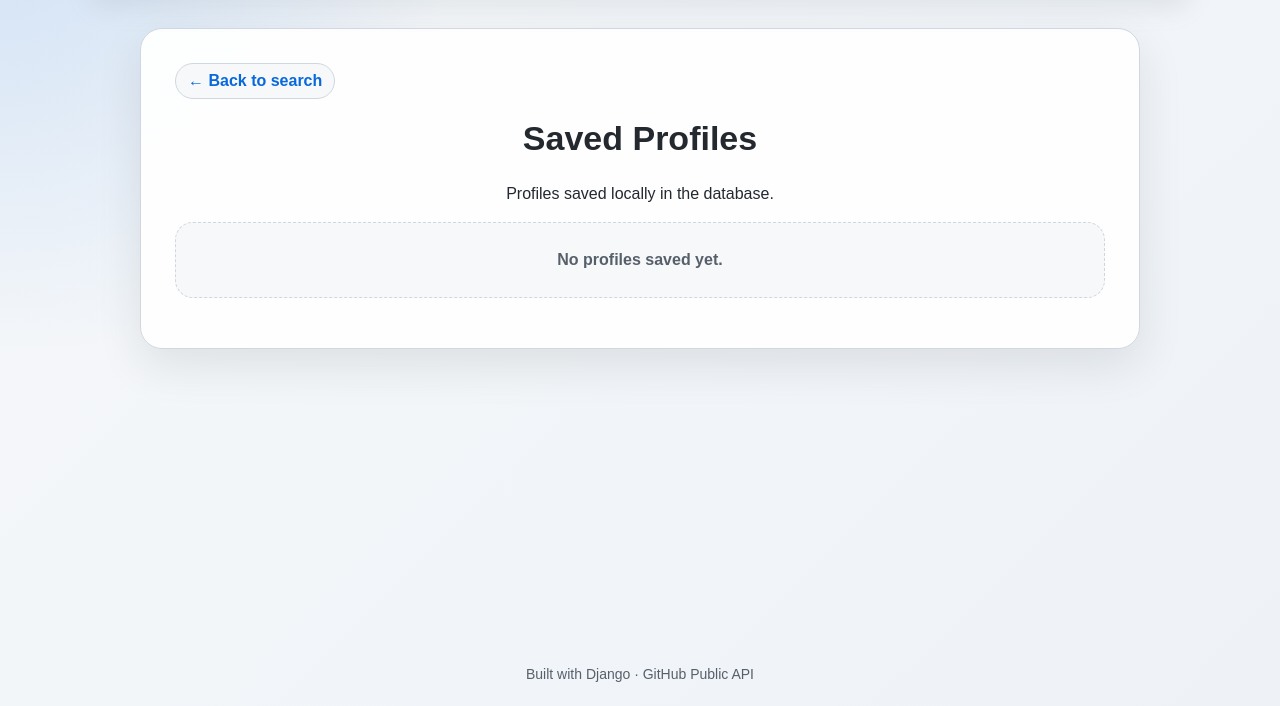
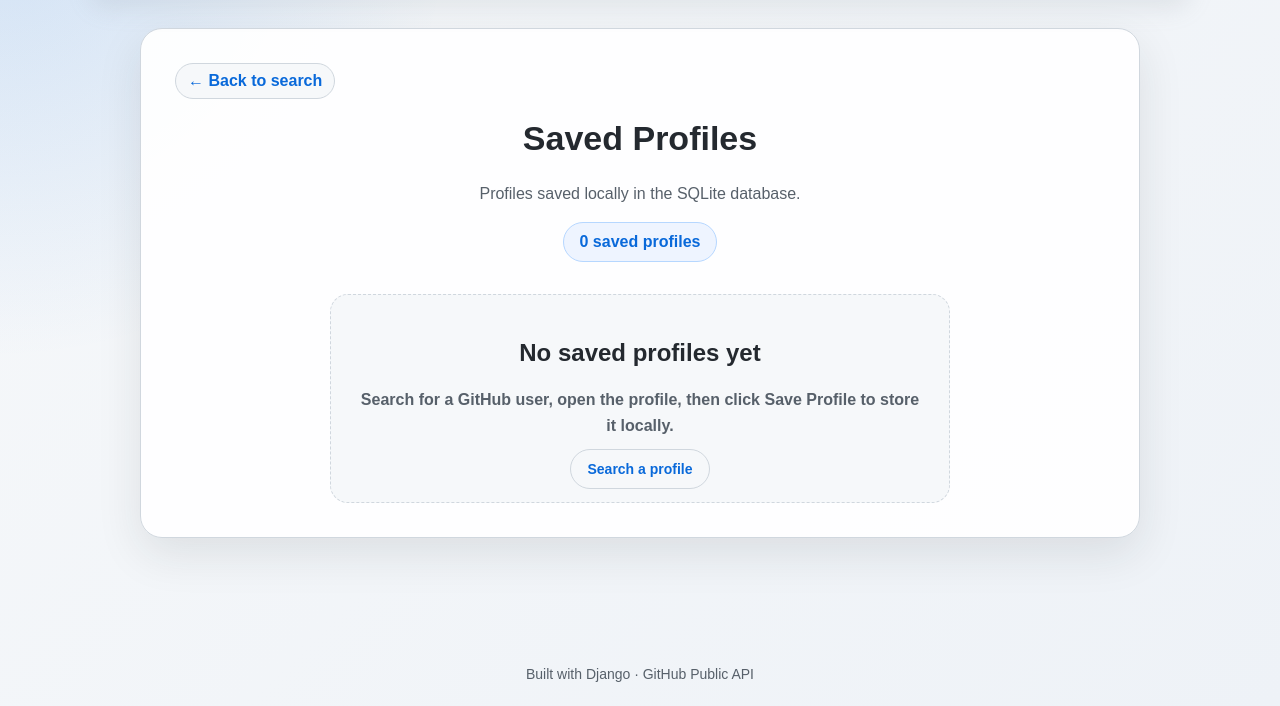
Before and after one commit to mbarkioussema30-a11y/github-profile-explorer, a Django app: page /saved/ in a window 1280 px wide. Shown: the part 94-800 px from the top of the page. Run offline with Django 5.2, Linux system fonts and the light colour scheme.

Commit message:
Improve saved profiles page frontend design

```diff
--- a/explorer/static/explorer/css/style.css
+++ b/explorer/static/explorer/css/style.css
@@ -948,3 +948,74 @@ a:hover {
         grid-template-columns: 1fr;
     }
 }
+/* =========================
+   Improved Saved Profiles page
+========================= */
+
+.saved-page-header {
+    text-align: center;
+    margin-bottom: 30px;
+}
+
+.saved-page-header p {
+    color: #57606a;
+    margin-bottom: 16px;
+}
+
+.saved-count-badge {
+    display: inline-block;
+    background: #eef4ff;
+    color: #0969da;
+    border: 1px solid #b6d7ff;
+    padding: 10px 16px;
+    border-radius: 999px;
+    font-weight: 800;
+}
+
+.improved-saved-grid {
+    grid-template-columns: repeat(auto-fill, minmax(260px, 1fr));
+}
+
+.improved-saved-card {
+    display: flex;
+    flex-direction: column;
+    justify-content: space-between;
+}
+
+.saved-card-top {
+    text-align: center;
+}
+
+.saved-login {
+    color: #57606a;
+    font-weight: 800;
+    margin-top: -4px;
+}
+
+.saved-date {
+    color: #57606a;
+    font-size: 13px;
+    background: #f6f8fa;
+    border: 1px solid #d0d7de;
+    padding: 10px;
+    border-radius: 12px;
+}
+
+.improved-saved-actions {
+    margin-top: 12px;
+}
+
+.improved-empty-state {
+    max-width: 620px;
+    margin: 32px auto 0 auto;
+    text-align: center;
+}
+
+.improved-empty-state h2 {
+    color: #24292f;
+}
+
+.improved-empty-state p {
+    color: #57606a;
+    margin-bottom: 22px;
+}
--- a/explorer/templates/explorer/saved_profiles.html
+++ b/explorer/templates/explorer/saved_profiles.html
@@ -8,38 +8,46 @@
 
     <a class="back-link" href="{% url 'search' %}">← Back to search</a>
 
+    <div class="saved-page-header">
         <h1>Saved Profiles</h1>
 
-    <p style="text-align: center;">
-        Profiles saved locally in the database.
+        <p>
+            Profiles saved locally in the SQLite database.
         </p>
 
+        <span class="saved-count-badge">
+            {{ saved_profiles_count }} saved profile{% if saved_profiles_count != 1 %}s{% endif %}
+        </span>
+    </div>
+
     {% if saved_profiles %}
-        <div class="saved-grid">
+        <div class="saved-grid improved-saved-grid">
 
             {% for profile in saved_profiles %}
-                <div class="saved-card">
+                <div class="saved-card improved-saved-card">
 
+                    <div class="saved-card-top">
                         {% if profile.avatar_url %}
                             <img class="saved-avatar" src="{{ profile.avatar_url }}" alt="GitHub avatar">
                         {% endif %}
 
                         <h2>{{ profile.name|default:profile.login }}</h2>
 
-                    <p class="small-info">
+                        <p class="saved-login">
                             @{{ profile.login }}
                         </p>
+                    </div>
 
                     <div class="saved-stats">
                         <span>Followers: {{ profile.followers }}</span>
                         <span>Repos: {{ profile.public_repos }}</span>
                     </div>
 
-                    <p>
-                        Saved at: {{ profile.saved_at }}
+                    <p class="saved-date">
+                        Saved/Updated at: {{ profile.saved_at }}
                     </p>
 
-                    <div class="saved-actions">
+                    <div class="saved-actions improved-saved-actions">
                         <a href="{% url 'profile' profile.login %}">
                             View Profile
                         </a>
@@ -48,10 +56,11 @@
                             GitHub
                         </a>
                     </div>
+
                     <form method="post" action="{% url 'delete_saved_profile' profile.login %}" class="delete-form">
                         {% csrf_token %}
 
-                        <button type="submit" class="delete-button"onclick="return confirm('Are you sure you want to delete this saved profile?');">
+                        <button type="submit" class="delete-button" onclick="return confirm('Are you sure you want to delete this saved profile?');">
                             Delete from DB
                         </button>
                     </form>
@@ -61,9 +70,18 @@
 
         </div>
     {% else %}
-        <p class="empty-state">
-            No profiles saved yet.
+        <div class="empty-state improved-empty-state">
+            <h2>No saved profiles yet</h2>
+
+            <p>
+                Search for a GitHub user, open the profile, then click
+                <strong>Save Profile</strong> to store it locally.
             </p>
+
+            <a href="{% url 'search' %}" class="action-button secondary-button">
+                Search a profile
+            </a>
+        </div>
     {% endif %}
 
 {% endblock %}
--- a/explorer/views.py
+++ b/explorer/views.py
@@ -215,9 +215,15 @@ def saved_profiles_view(request):
     # Get all saved GitHub profiles from the database
     saved_profiles = SavedGitHubProfile.objects.all().order_by("-saved_at")
 
+    # Count how many profiles are saved
+    saved_profiles_count = saved_profiles.count()
+
     context = {
         "saved_profiles": saved_profiles,
+        "saved_profiles_count": saved_profiles_count,
     }
+
+    return render(request, "explorer/saved_profiles.html", context)
 
     return render(request, "explorer/saved_profiles.html", context)
 def delete_saved_profile_view(request, username):
```
Lines whose indentation alone changed are shown as unchanged.
